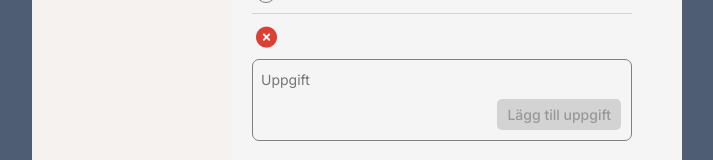
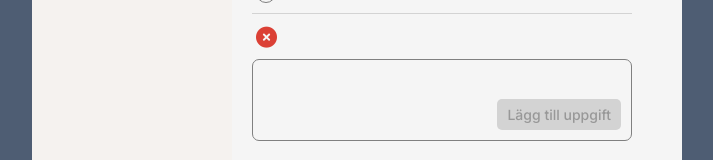
Before and after one commit to helihard/todoish, a React (Vite) app: page / in a window 1280 px wide. Both pictures are taken after a click on the icon 549 px from the left and 367 px from the top of the page. Shown: the part 329-489 px from the top of the page, without its empty margins (283-996 px from the left). Built offline with nearby package versions, Linux system fonts and the light colour scheme; data requests are answered from the project's data file.

Commit message:
minor styling adjustments

```diff
--- a/src/components/AddTodoForm.jsx
+++ b/src/components/AddTodoForm.jsx
@@ -23,7 +23,6 @@ function AddTodoForm({ onSubmit }) {
           value={description}
           onChange={(event) => setDescription(event.target.value)}
           type="text"
-          placeholder="Uppgift"
           autoFocus
         />
         <div>
--- a/src/components/TodoList.jsx
+++ b/src/components/TodoList.jsx
@@ -55,6 +55,7 @@ function TodoList() {
           <span>
             <i
               className="fa-solid fa-trash"
+              style={{ cursor: "pointer" }}
               onClick={() => deleteTodo(todo.id)}
             ></i>
           </span>
```
